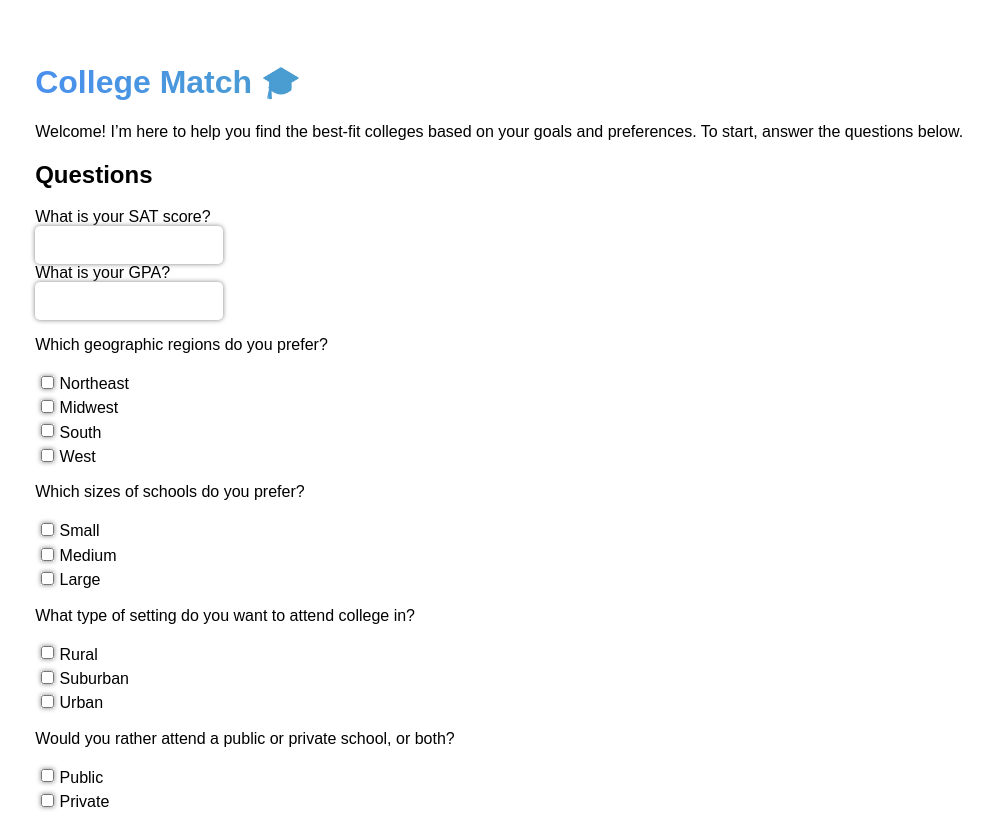
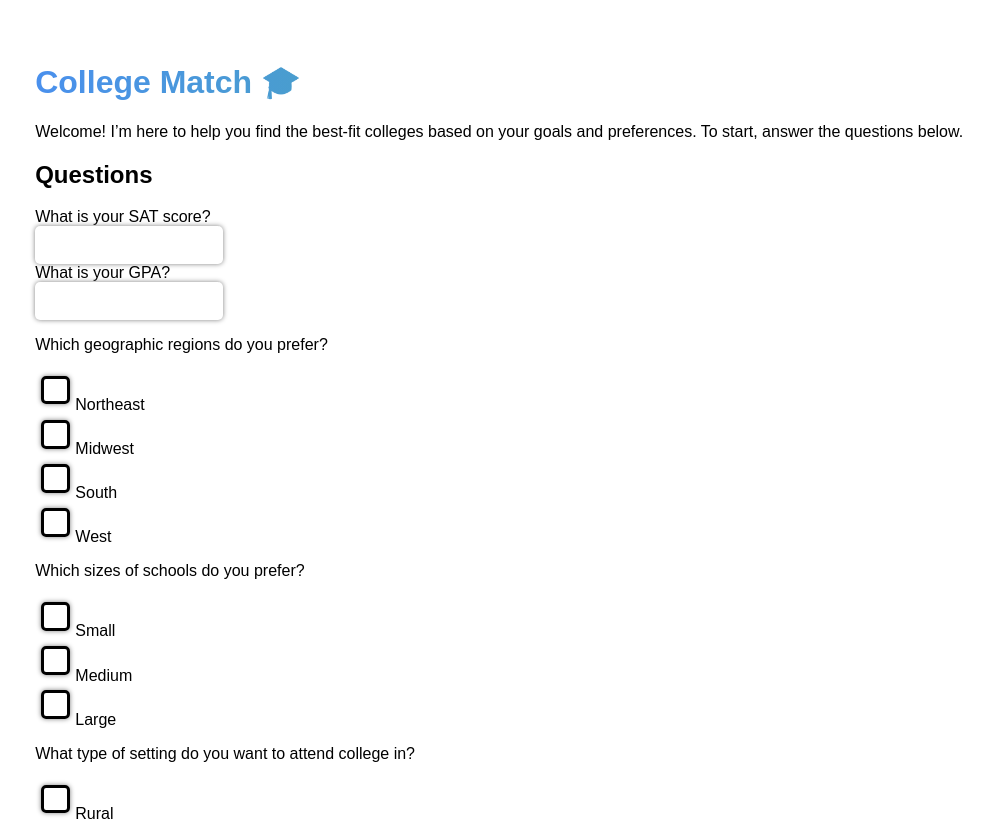
Before and after one commit to daedaldan/college-match, a React (Create React App) app: page / in a window 1280 px wide. Shown: the top 821 px of the page, without its empty margins (36-1029 px from the left). Built offline with nearby package versions, Linux system fonts and the light colour scheme.

Commit message:
Fix input shadow bug

```diff
--- a/src/App.css
+++ b/src/App.css
@@ -19,6 +19,7 @@ input {
   padding: 1%;
   box-shadow: 0 0 5px gray;
   font-size: 0.8em;
+  -webkit-appearance: none;
 }
 
 input[type=checkbox] {
```
